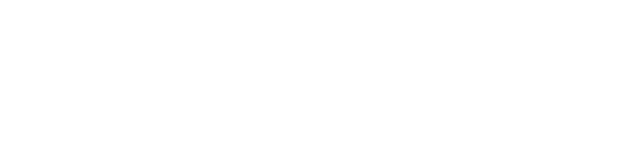
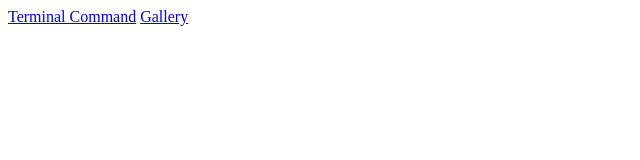
Before and after one commit to VitalikMasyuta/exercise, a plain HTML site: page gallery.html in a window 1280 px wide. Shown: the whole page, without its empty margins (0-640 px from the left). Drawn offline with Linux system fonts and the light colour scheme.

Commit message:
add_<a_href>

```diff
--- a/gallery.html
+++ b/gallery.html
@@ -6,7 +6,9 @@
     <meta name="viewport" content="width=device-width, initial-scale=1.0">
     <title>Gallery</title>
 </head>
+<html>
 <body>
-
+    <a href="./index.html">Terminal Command</a>
+    <a href="./gallery.html">Gallery</a>
 </body>
 </html>
```
Also changed, not shown: index.html (+2 -1 lines).
